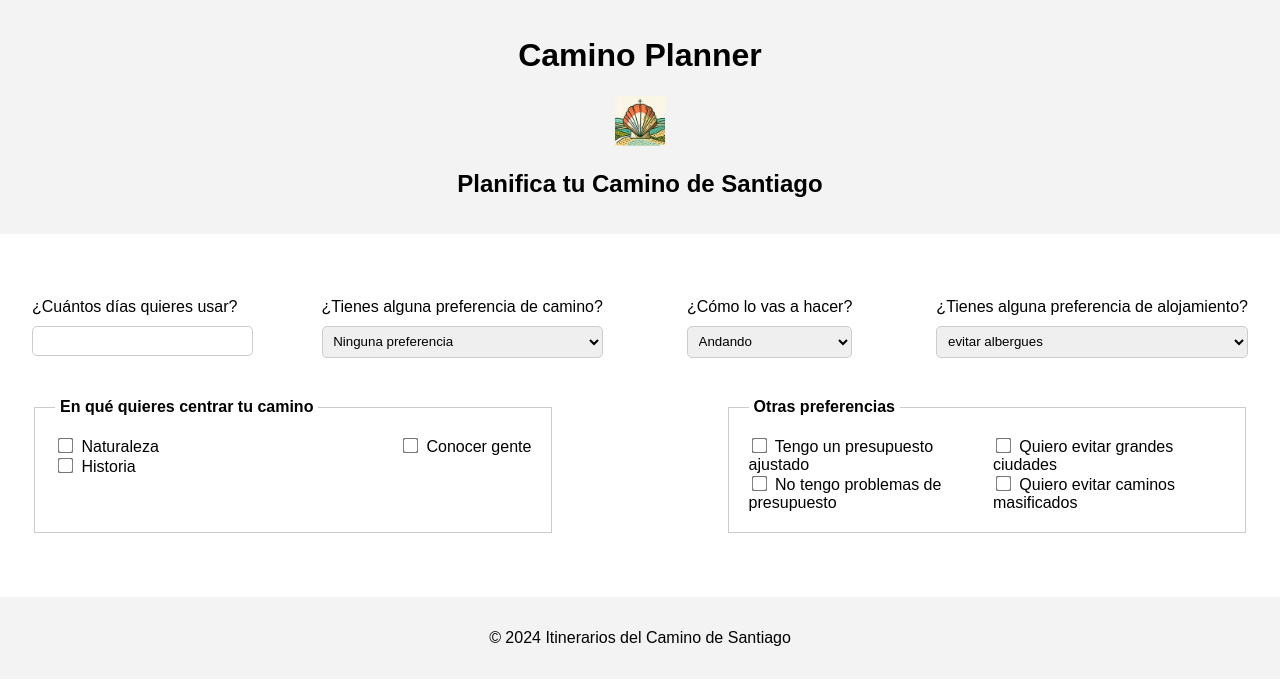
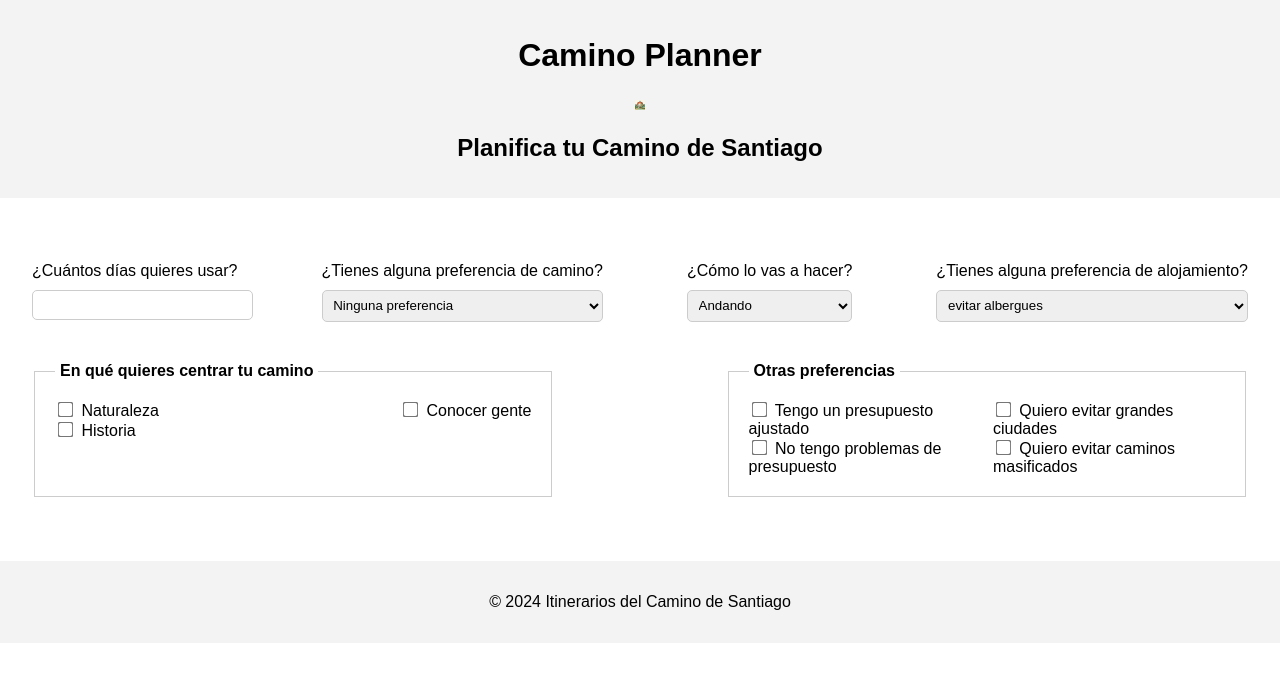
Before and after one commit to lrtudela/caminoplanner, a website: page index.html in a window 1280 px wide. Drawn offline with Linux system fonts and the light colour scheme.

Commit message:
Update style.css

```diff
--- a/style.css
+++ b/style.css
@@ -17,8 +17,8 @@ main {
 }
 
 .logo {
-    width: 50px;
-    height: 50px;
+    width: 10px;
+    height: 10px;
     object-fit: cover; /* Esto asegura que la imagen se ajuste correctamente al tamaño especificado, sin distorsionarse */
 }
 
```
